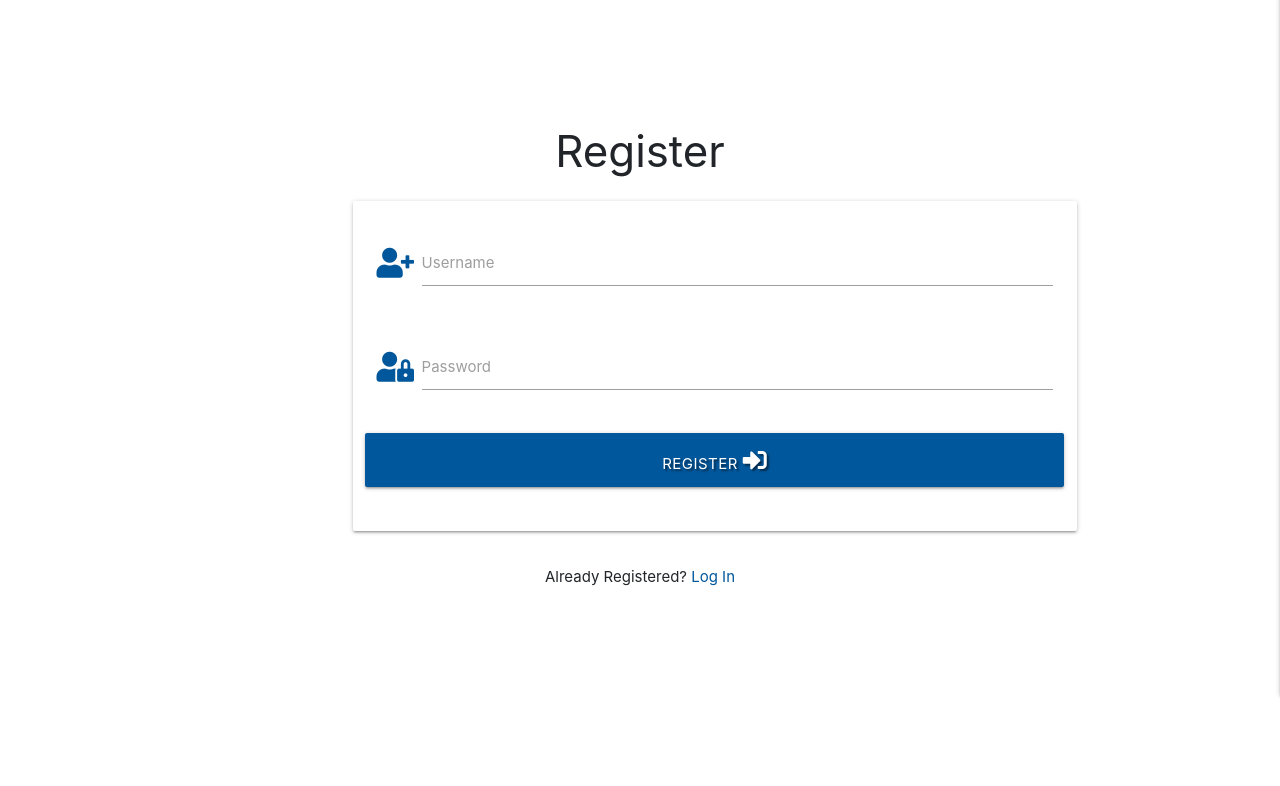
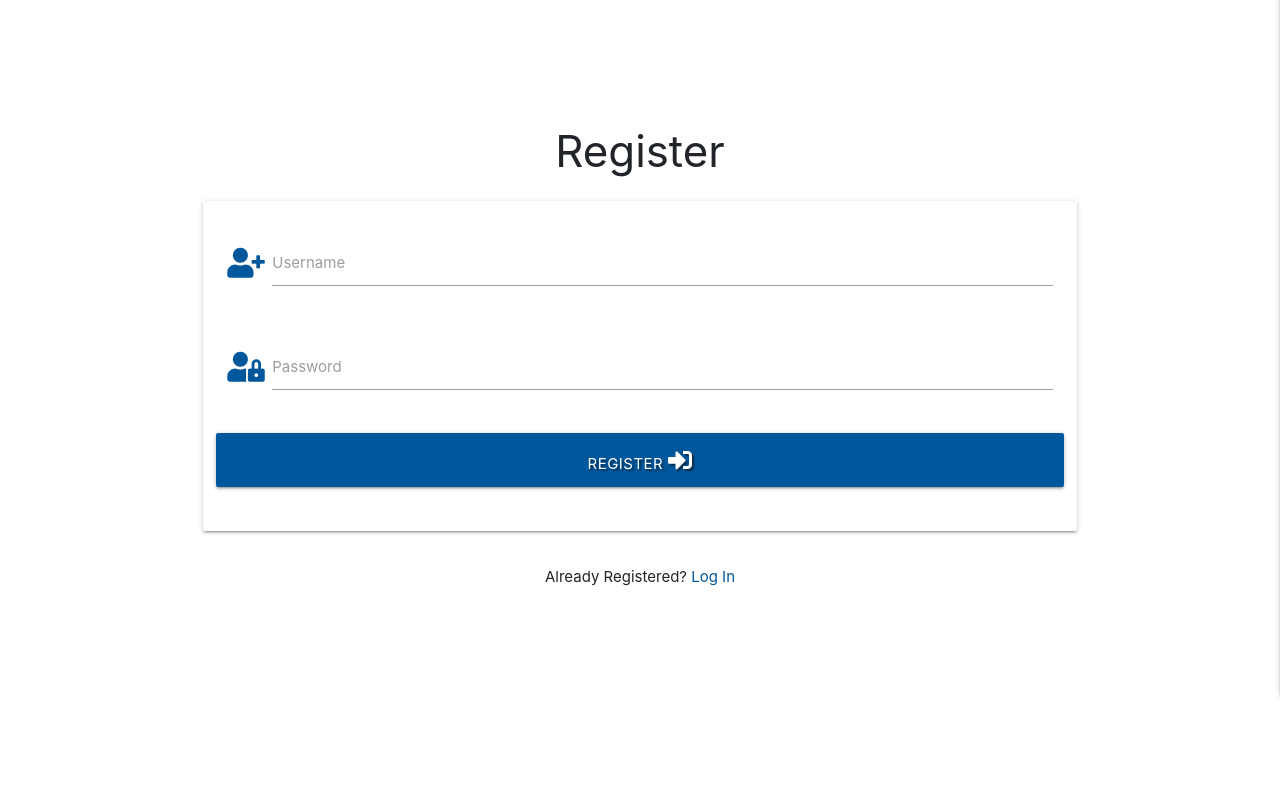
Before and after one commit to AngelArgirov/My-third-project-msp3, a Flask app: page /register in a window 1280 px wide. Shown: the part 165-951 px from the top of the page. Run offline with Flask 2, Linux system fonts and the light colour scheme; some libraries are stand-ins or nearby versions.

Commit message:
Update register.html

```diff
--- a/templates/register.html
+++ b/templates/register.html
@@ -4,7 +4,7 @@
     <h3 class="center-align">Register</h3>
 
     <div class="row">
-        <form class="col s12 m8 offset-m2" method="POST" action="{{ url_for('register') }}">
+        <form class="col s12 m8" method="POST" action="{{ url_for('register') }}">
             <div class="card-panel">
                 <!-- username -->
                 <div class="row">
```
